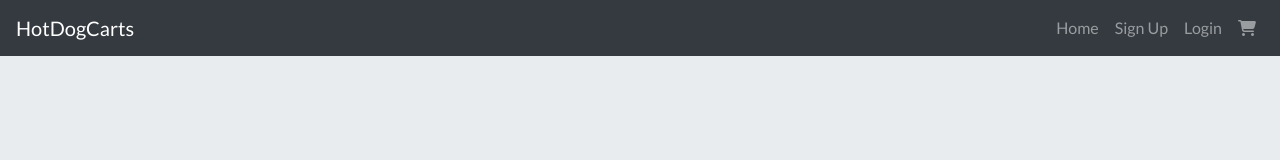
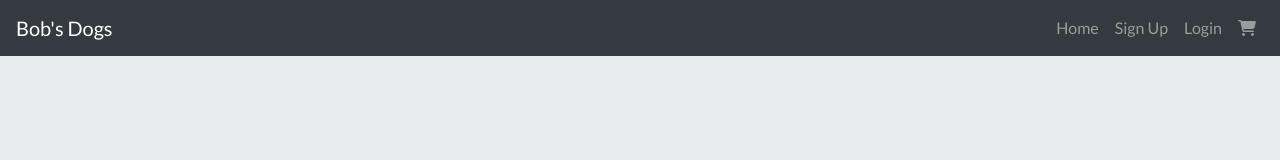
Before and after one commit to theKunte/HotDogCartsProject, a React (Create React App) app in the folder frontend/: page / in a window 1280 px wide. Shown: the top 160 px of the page. Built offline with nearby package versions, Linux system fonts and the light colour scheme; what react-google-maps would draw is missing.

Commit message:
Bobs Dogs in NAVbAR

```diff
--- a/frontend/src/components/layouts/Navigation.jsx
+++ b/frontend/src/components/layouts/Navigation.jsx
@@ -3,8 +3,8 @@ import { Nav, Navbar } from 'react-bootstrap';
 
 function Navigation() {
     return (
-        <Navbar collapseOnSelect expand="sm" bg="dark" variant="dark" fixed="top">
-        <Navbar.Brand href="/">HotDogCarts</Navbar.Brand>
+        <Navbar style={{backgroundColor: '#f4aa1b'}} collapseOnSelect expand="sm" bg="dark" variant="dark" fixed="top">
+        <Navbar.Brand href="/">Bob's Dogs</Navbar.Brand>
         <Navbar.Toggle aria-controls="responsive-navbar-nav" />
             <Navbar.Collapse id="responsive-navbar-nav">
                 <Nav className="ml-auto">
```
